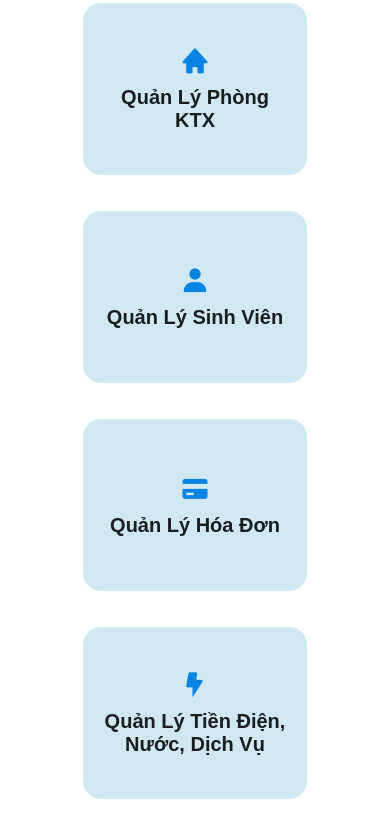
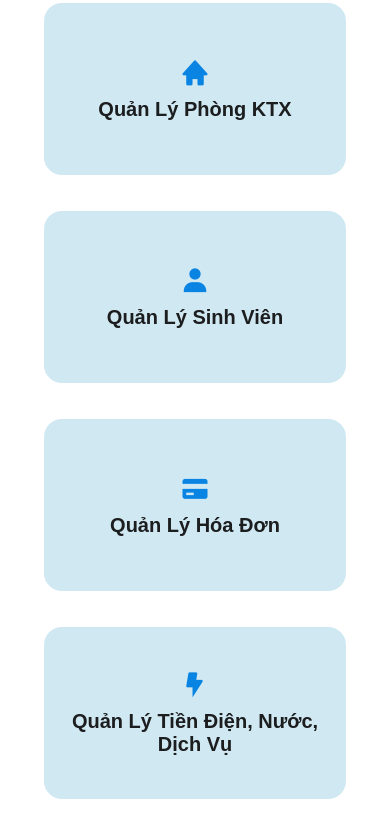
Before and after one commit to Nawertyz/KTX, a plain HTML site: page ktx/main.html in a window 390 px wide. Shown: the top 832 px of the page. Drawn offline with nearby package versions, Linux system fonts and the light colour scheme; sample sign-in values are in the browser's storage.

Commit message:
Update main.css

```diff
--- a/ktx/main.css
+++ b/ktx/main.css
@@ -53,7 +53,7 @@
 }
 @media (max-width: 768px) {
     .card {
-        width: calc(60% - 10px); /* Tăng chiều rộng của ô trên điện thoại */
+        width: calc(80% - 10px); /* Tăng chiều rộng của ô trên điện thoại */
         padding: 20px;
     }
 
```
